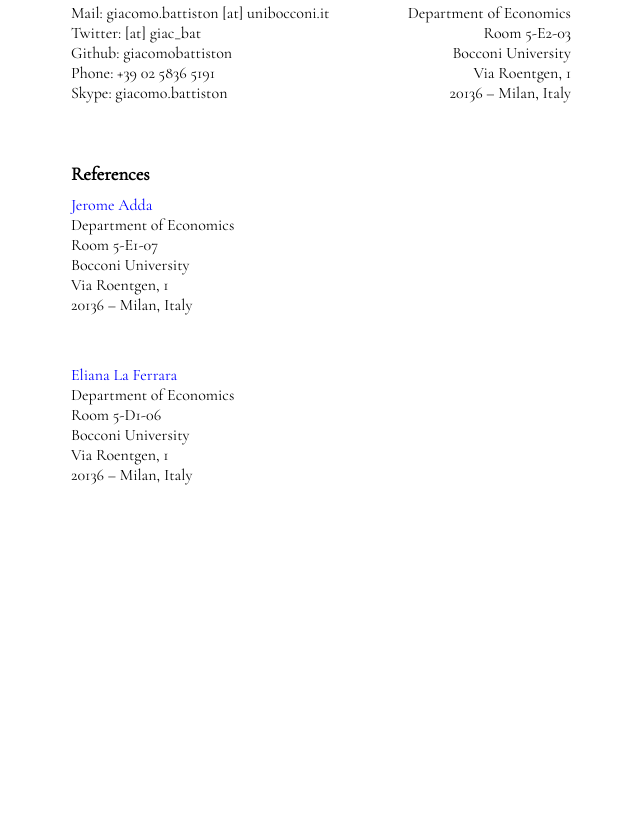
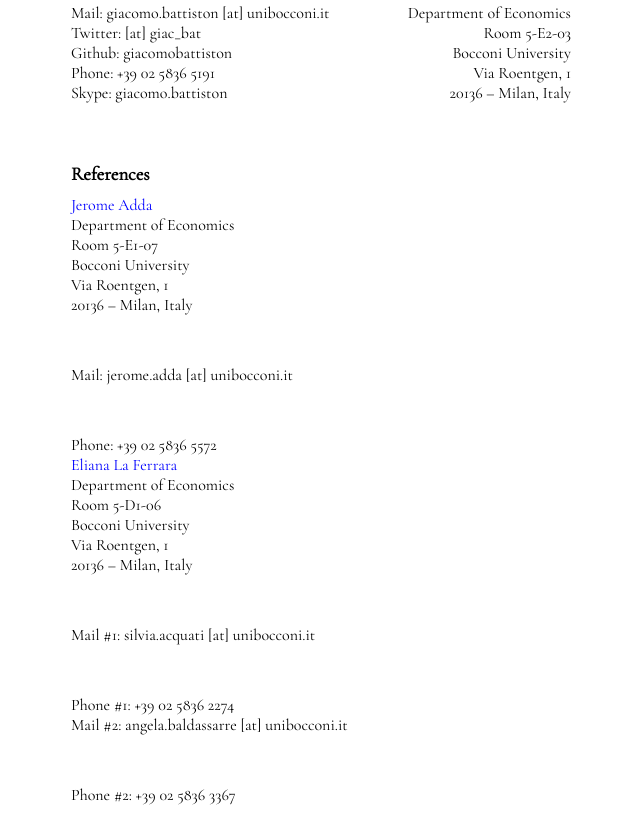
Before and after one commit to giacomobattiston/giacomobattiston.github.io, a plain HTML site: page index.html in a window 1280 px wide. Shown: the part 641-1454 px from the top of the page, without its empty margins (319-959 px from the left). Before the commit the page ends 1184 px from the top, so only its background shows below. Drawn offline with nearby package versions, Linux system fonts and the light colour scheme.

Commit message:
references

```diff
--- a/index.html
+++ b/index.html
@@ -138,6 +138,8 @@
       <p> Bocconi University </p>
       <p> Via Roentgen, 1 </p>
       <p style="margin-bottom: 50px"> 20136 – Milan, Italy </p>
+      <p style="margin-bottom: 50px"> Mail: jerome.adda [at] unibocconi.it </p>
+      <p> Phone: +39 02 5836 5572 </p>
     </div>
   </div>
 
@@ -154,6 +156,10 @@
       <p> Bocconi University </p>
       <p> Via Roentgen, 1 </p>
       <p style="margin-bottom: 50px"> 20136 – Milan, Italy </p>
+      <p style="margin-bottom: 50px"> Mail #1: silvia.acquati [at] unibocconi.it </p>
+      <p> Phone #1: +39 02 5836 2274 </p>
+      <p style="margin-bottom: 50px"> Mail #2: angela.baldassarre [at] unibocconi.it </p>
+      <p> Phone #2: +39 02 5836 3367 </p>
     </div>
   </div>
 
```
